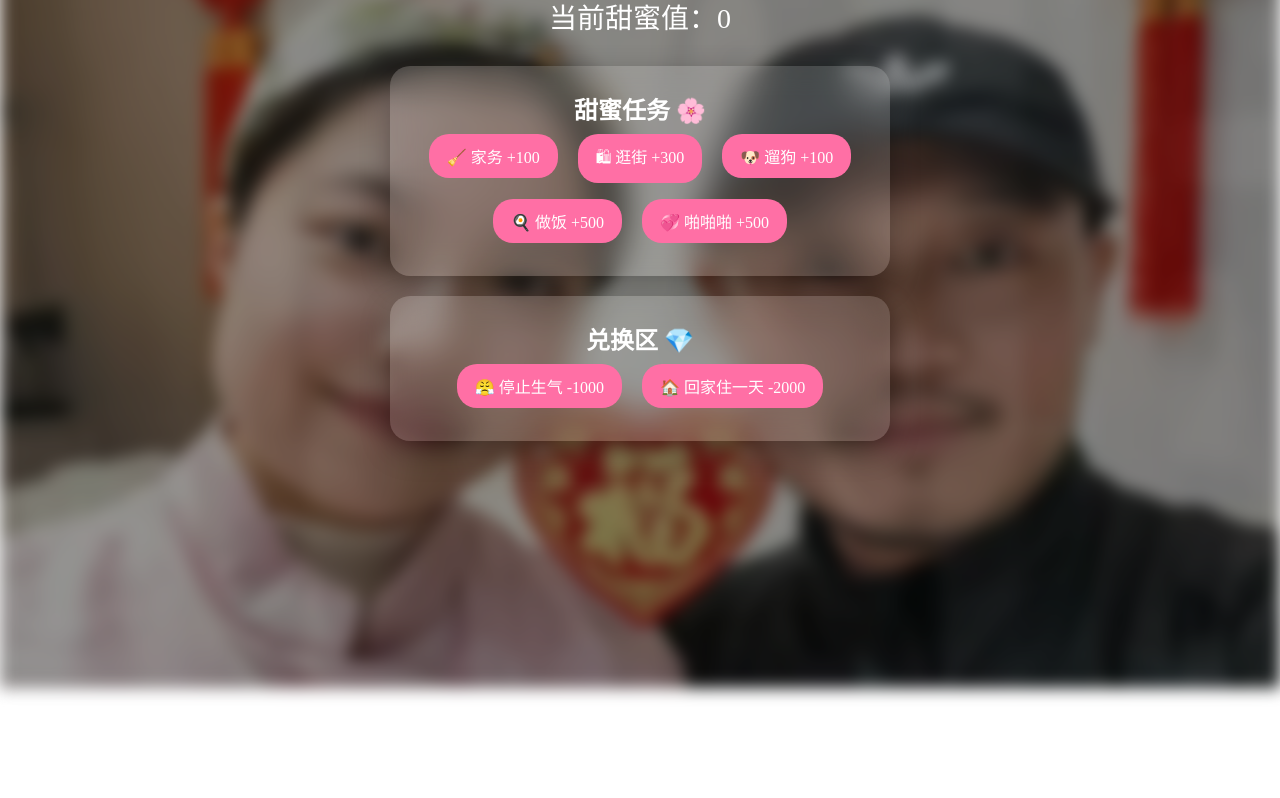
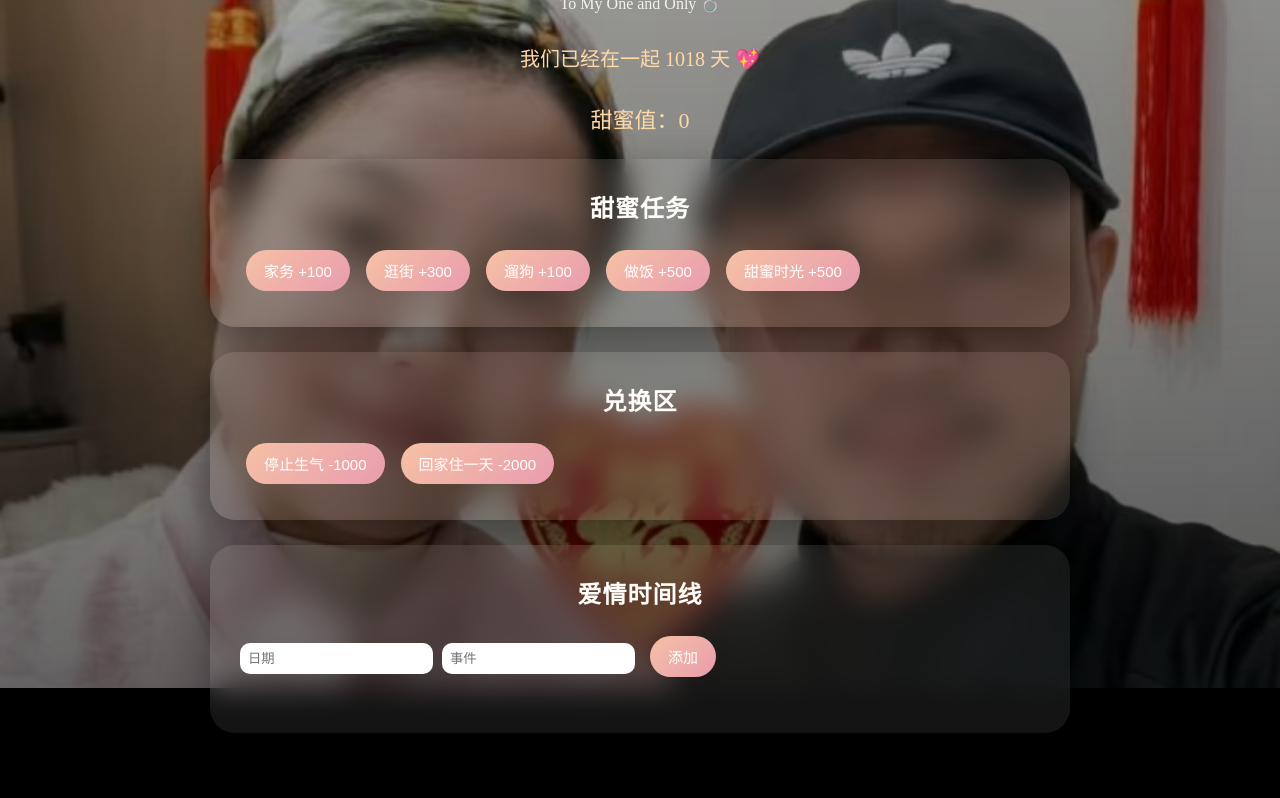
Before and after one commit to yannirvanax-commits/xylove-app, a plain HTML site: page index.html in a window 1280 px wide. Shown: the part 112-910 px from the top of the page. Before the commit the page ends 800 px from the top, so only its background shows below. Drawn offline with nearby package versions, Linux system fonts and the light colour scheme; a web font is replaced by a local one.

Commit message:
Update index.html

```diff
--- a/index.html
+++ b/index.html
@@ -3,142 +3,258 @@
 <head>
 <meta charset="UTF-8">
 <meta name="viewport" content="width=device-width, initial-scale=1.0">
-<title>XY 恋爱宇宙 💖</title>
+<title>XY · Forever Love 💍</title>
 
-<link href="https://fonts.googleapis.com/css2?family=ZCOOL+XiaoWei&display=swap" rel="stylesheet">
+<link href="https://fonts.googleapis.com/css2?family=Playfair+Display:wght@500;700&family=Noto+Serif+SC:wght@400;600&display=swap" rel="stylesheet">
 
 <style>
-*{margin:0;padding:0;box-sizing:border-box;font-family:'ZCOOL XiaoWei',serif;}
+*{margin:0;padding:0;box-sizing:border-box;}
+
 body{
-height:100vh;
-overflow:hidden;
-color:white;
+font-family:'Noto Serif SC',serif;
+color:#fdfcf8;
+min-height:100vh;
+overflow-x:hidden;
+background:#000;
 }
 
-.background{
+/* 背景 */
+.bg{
 position:fixed;
 width:100%;
 height:100%;
 background-size:cover;
 background-position:center;
-filter:blur(8px) brightness(0.6);
-transition:1s;
+transition:opacity 1.5s ease-in-out;
+z-index:-2;
+opacity:0;
+}
+
+.overlay{
+position:fixed;
+width:100%;
+height:100%;
+background:linear-gradient(to bottom, rgba(0,0,0,0.3), rgba(0,0,0,0.6));
 z-index:-1;
 }
 
 .container{
-text-align:center;
-padding:30px;
+padding:40px 20px;
+max-width:900px;
+margin:auto;
 }
 
+/* 标题 */
 h1{
-font-size:40px;
-margin-bottom:20px;
+font-family:'Playfair Display',serif;
+font-size:42px;
+text-align:center;
+letter-spacing:2px;
+margin-bottom:10px;
 }
 
-.score{
-font-size:28px;
+.subtitle{
+text-align:center;
 margin-bottom:30px;
+opacity:0.9;
 }
 
-.card{
-background:rgba(255,255,255,0.15);
-backdrop-filter:blur(15px);
-padding:25px;
-margin:20px auto;
-border-radius:20px;
-width:90%;
-max-width:500px;
-box-shadow:0 10px 30px rgba(0,0,0,0.3);
+/* 天数 */
+.days{
+text-align:center;
+margin-bottom:30px;
+font-size:20px;
+color:#ffd8a8;
 }
 
+/* 卡片 */
+.card{
+background:rgba(255,255,255,0.08);
+backdrop-filter:blur(15px);
+padding:30px;
+margin:25px 0;
+border-radius:25px;
+box-shadow:0 15px 40px rgba(0,0,0,0.4);
+}
+
+.card h2{
+text-align:center;
+margin-bottom:20px;
+font-weight:600;
+letter-spacing:1px;
+}
+
+/* 按钮 */
 button{
-margin:8px;
 padding:10px 18px;
+margin:6px;
 border:none;
-border-radius:20px;
-background:#ff6fa5;
+border-radius:30px;
+background:linear-gradient(135deg,#f6c1a5,#e89cae);
 color:white;
-font-size:16px;
+font-size:15px;
 cursor:pointer;
 transition:0.3s;
 }
 
 button:hover{
-background:#ff3f8e;
-transform:scale(1.05);
+transform:translateY(-3px);
+box-shadow:0 8px 20px rgba(0,0,0,0.3);
 }
 
-.menu{
+/* 时间线 */
+.timeline{
+position:relative;
+margin-top:20px;
+padding-left:30px;
+}
+
+.timeline::before{
+content:'';
+position:absolute;
+left:10px;
+top:0;
+width:2px;
+height:100%;
+background:#ffd8a8;
+}
+
+.timeline-item{
+position:relative;
 margin-bottom:20px;
 }
 
-audio{
-display:none;
+.timeline-item::before{
+content:'';
+position:absolute;
+left:-22px;
+top:5px;
+width:12px;
+height:12px;
+background:#ffd8a8;
+border-radius:50%;
+}
+
+input{
+padding:8px;
+border-radius:10px;
+border:none;
+margin:5px 5px 5px 0;
+}
+
+.score{
+text-align:center;
+font-size:22px;
+margin-bottom:20px;
+color:#ffd8a8;
 }
 </style>
 </head>
 
 <body>
 
-<div class="background" id="bg"></div>
+<div class="bg" id="bg1"></div>
+<div class="overlay"></div>
 
 <div class="container">
 
-<h1>XY 恋爱宇宙 💕</h1>
-<div class="score">当前甜蜜值：<span id="score">0</span></div>
+<h1>XY · Forever Love</h1>
+<div class="subtitle">To My One and Only 💍</div>
+
+<div class="days" id="days"></div>
+
+<div class="score">甜蜜值：<span id="score">0</span></div>
 
 <div class="card">
-<h2>甜蜜任务 🌸</h2>
-<button onclick="add(100)">🧹 家务 +100</button>
-<button onclick="add(300)">🛍 逛街 +300</button>
-<button onclick="add(100)">🐶 遛狗 +100</button>
-<button onclick="add(500)">🍳 做饭 +500</button>
-<button onclick="add(500)">💞 啪啪啪 +500</button>
+<h2>甜蜜任务</h2>
+<button onclick="add(100)">家务 +100</button>
+<button onclick="add(300)">逛街 +300</button>
+<button onclick="add(100)">遛狗 +100</button>
+<button onclick="add(500)">做饭 +500</button>
+<button onclick="add(500)">甜蜜时光 +500</button>
 </div>
 
 <div class="card">
-<h2>兑换区 💎</h2>
-<button onclick="minus(1000)">😤 停止生气 -1000</button>
-<button onclick="minus(2000)">🏠 回家住一天 -2000</button>
+<h2>兑换区</h2>
+<button onclick="minus(1000)">停止生气 -1000</button>
+<button onclick="minus(2000)">回家住一天 -2000</button>
+</div>
+
+<div class="card">
+<h2>爱情时间线</h2>
+
+<input type="text" id="date" placeholder="日期">
+<input type="text" id="event" placeholder="事件">
+<button onclick="addTimeline()">添加</button>
+
+<div class="timeline" id="timeline"></div>
 </div>
 
 </div>
 
 <audio autoplay loop>
-<source src="https://www.bensound.com/bensound-music/bensound-love.mp3" type="audio/mp3">
+<source src="https://www.bensound.com/bensound-music/bensound-romantic.mp3" type="audio/mp3">
 </audio>
 
 <script>
-let score = localStorage.getItem("loveScore") || 0;
-document.getElementById("score").innerText = score;
+/* 背景轮播淡入淡出 */
+const images=["bg1.jpg","bg2.jpg","bg3.jpg","bg4.jpg"];
+let i=0;
+const bg=document.getElementById("bg1");
 
-function add(num){
-score = parseInt(score) + num;
-update();
+function changeBg(){
+bg.style.opacity=0;
+setTimeout(()=>{
+bg.style.backgroundImage=`url(${images[i]})`;
+bg.style.opacity=1;
+i=(i+1)%images.length;
+},1000);
 }
+changeBg();
+setInterval(changeBg,7000);
 
-function minus(num){
-score = parseInt(score) - num;
-if(score < 0) score = 0;
-update();
-}
+/* 甜蜜值 */
+let score=localStorage.getItem("loveScore")||0;
+document.getElementById("score").innerText=score;
 
+function add(n){score=parseInt(score)+n;update();}
+function minus(n){score=parseInt(score)-n;if(score<0)score=0;update();}
 function update(){
-document.getElementById("score").innerText = score;
+document.getElementById("score").innerText=score;
 localStorage.setItem("loveScore",score);
 }
 
-const images = ["bg1.jpg","bg2.jpg","bg3.jpg","bg4.jpg"];
-let index = 0;
+/* 在一起天数（修改为你们在一起日期） */
+const startDate=new Date("2023-05-20");
+const today=new Date();
+const diff=Math.floor((today-startDate)/(1000*60*60*24));
+document.getElementById("days").innerText=
+"我们已经在一起 "+diff+" 天 💖";
 
-function changeBg(){
-document.getElementById("bg").style.backgroundImage = `url(${images[index]})`;
-index = (index + 1) % images.length;
+/* 时间线 */
+let timelineData=JSON.parse(localStorage.getItem("timeline"))||[];
+
+function renderTimeline(){
+let c=document.getElementById("timeline");
+c.innerHTML="";
+timelineData.forEach(item=>{
+c.innerHTML+=`<div class="timeline-item"><b>${item.date}</b><br>${item.event}</div>`;
+});
 }
 
-changeBg();
-setInterval(changeBg,5000);
+function addTimeline(){
+let date=document.getElementById("date").value;
+let event=document.getElementById("event").value;
+if(date&&event){
+timelineData.push({date,event});
+localStorage.setItem("timeline",JSON.stringify(timelineData));
+renderTimeline();
+document.getElementById("date").value="";
+document.getElementById("event").value="";
+}
+}
+
+renderTimeline();
 </script>
 
 </body>
```
